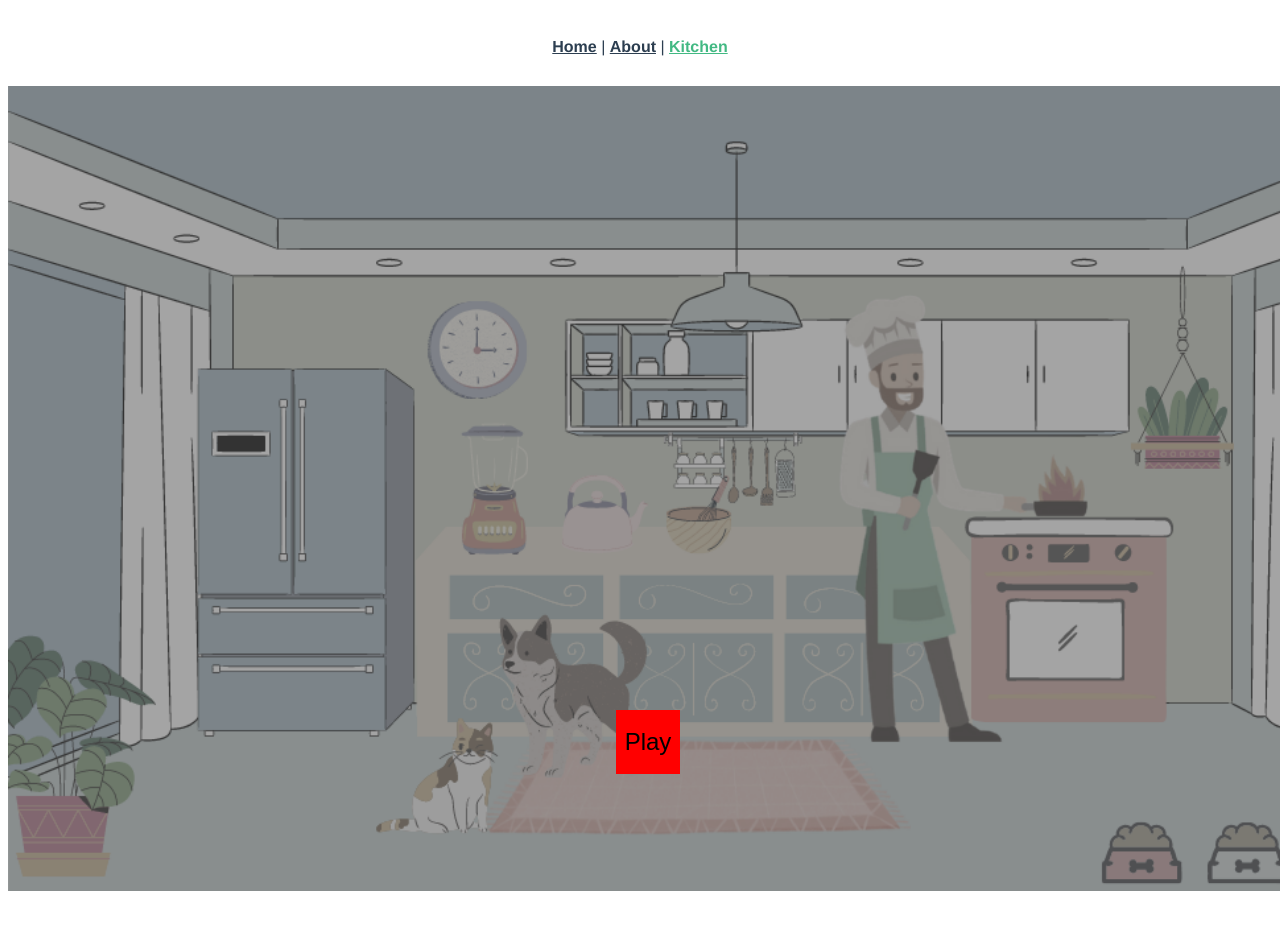
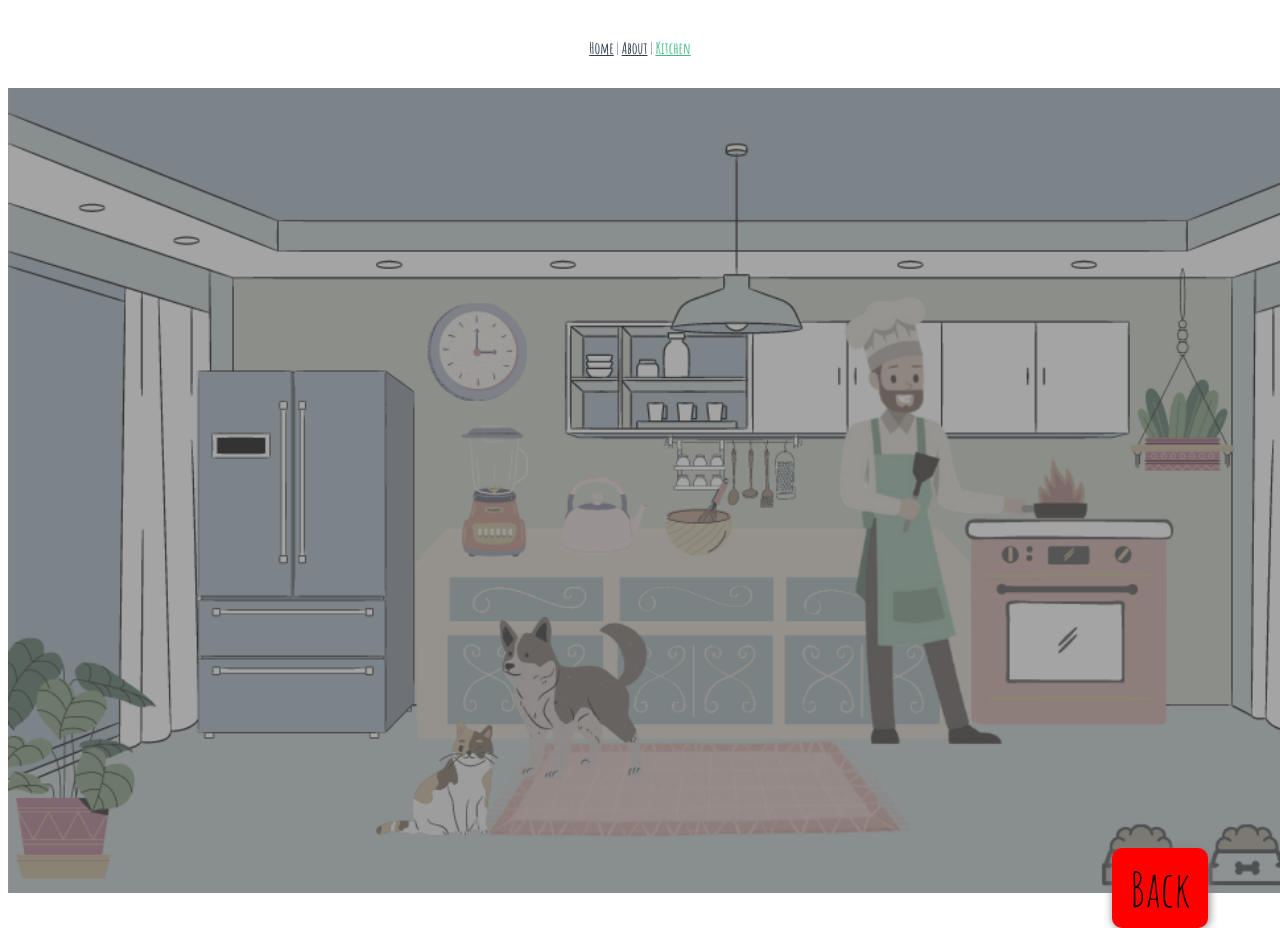
Before and after one commit to Broken-Lore/kiku-app, a Vue app: page /kitchen in a window 1280 px wide. Both pictures are taken after a click on the button "Play". Before the commit the page ends 895 px from the top, so only its background shows below. Built offline with nearby package versions, Linux system fonts and the light colour scheme.

Commit message:
added button back when play mode on

```diff
--- a/src/App.vue
+++ b/src/App.vue
@@ -8,8 +8,11 @@
 </template>
 
 <style>
+
+@import url('https://fonts.googleapis.com/css2?family=Amatic+SC:wght@400;700&display=swap');
+
 #app {
-  font-family: Avenir, Helvetica, Arial, sans-serif;
+  font-family: 'Amatic SC', cursive;
   -webkit-font-smoothing: antialiased;
   -moz-osx-font-smoothing: grayscale;
   text-align: center;
--- a/src/components/Kitchen.vue
+++ b/src/components/Kitchen.vue
@@ -4,7 +4,8 @@
         <img class="img-kitchen" v-if="state===false" src="../assets/img/vistaCocina.png" alt="">
         <img class="img-kitchen" v-if="state===true" src="../assets/img/KitchenViewDull.png" alt="">
 
-        <button @click="playMode" class="btn-play">Play</button>
+        <button v-if="state===false" @click="playMode" class="btn-play">Play</button>
+        <button v-if="state===true" @click="playMode" class="btn-back">Back</button>
     </div>
 
 </template>
@@ -27,7 +28,11 @@ export default {
 </script>
 
 <style scoped>
+
+@import url('https://fonts.googleapis.com/css2?family=Amatic+SC:wght@400;700&display=swap');
+
     .big-container{
+        font-family: 'Amatic SC', cursive;
         position:relative;
         width: 100vw;
         height: 100vh;
@@ -39,17 +44,49 @@ export default {
     }
 
     .btn-play{
-        font-size: 1.5rem;
-        width: 4rem;
-        height: 4rem;
+        font-family: 'Amatic SC', cursive;
+        font-size: 5rem;
+        font-weight: 400;
+        width: 8rem;
+        height: 7rem;
         border: none;
         background-color: red;
+        box-shadow: 1px 1px 10px gray ;
+        border-radius: 10px;
         z-index: 2;
         position: absolute;
         bottom: 10%;
         left: 50%;
         transform: translate(-50%, -50%);
         cursor: pointer;
+        transition: all ease 0.5s;
+    }
+    .btn-play:hover{
+        background-color: rgb(255, 77, 77);
+        filter: drop-shadow(1px 1px 10px rgb(241, 79, 79));
+    }
+    .btn-back{
+        font-family: 'Amatic SC', cursive;
+        font-size: 3rem;
+        font-weight: 400;
+        width: 6rem;
+        height: 5rem;
+        border: none;
+        background-color: red;
+        box-shadow: 1px 1px 10px gray ;
+        border-radius: 10px;
+        z-index: 2;
+        position: absolute;
+        bottom: -10%;
+        left: 90%;
+        transform: translate(-50%, -50%);
+        cursor: pointer;
+        transition: all ease 0.5s;
+    }
 
+
+    .btn-back:hover{
+        background-color: rgb(255, 77, 77);
+        filter: drop-shadow(1px 1px 10px rgb(241, 79, 79));
     }
 </style>
```
